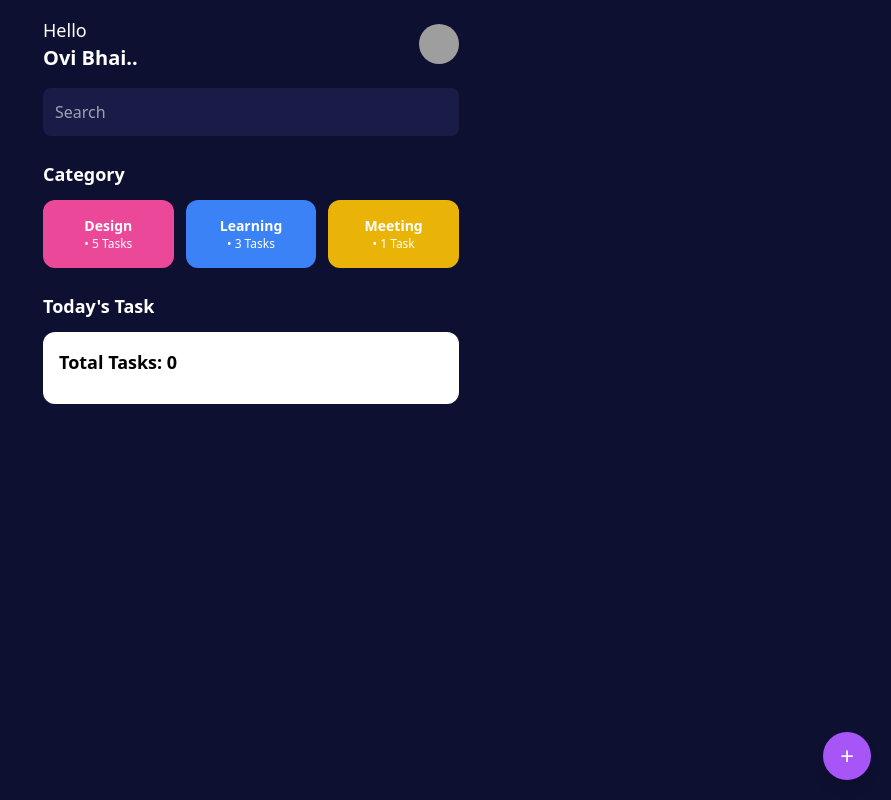
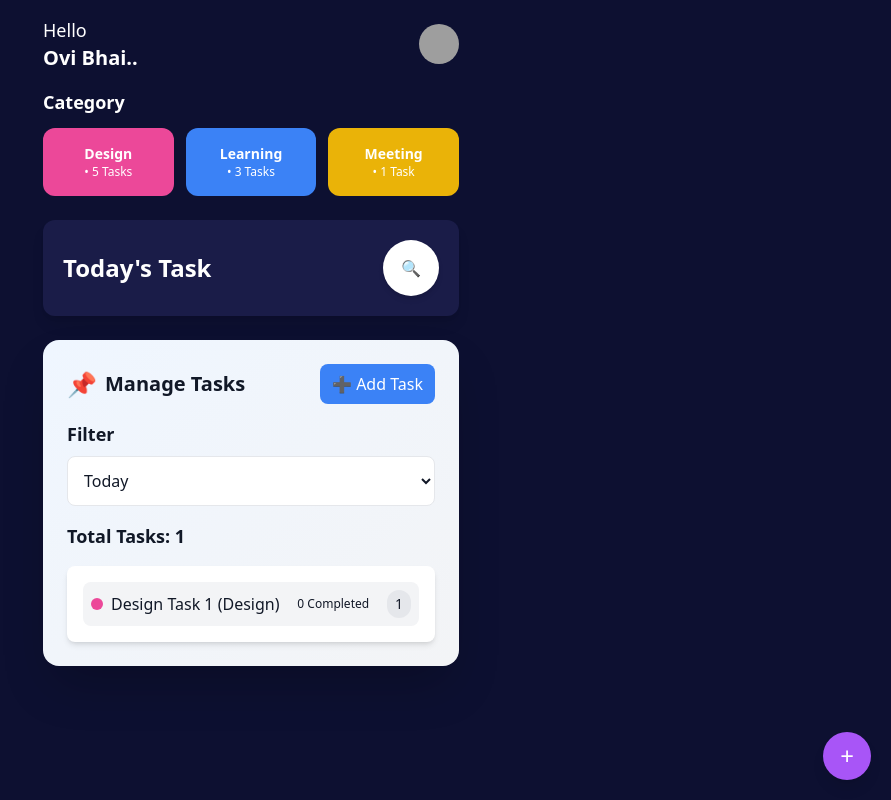
Before and after one commit to devovi2024/DOM-manipulation, a plain HTML site: page todo/index.html in a window 1280 px wide. Shown: the whole page, without its empty margins (389-1280 px from the left). Drawn offline with nearby package versions, Linux system fonts and the light colour scheme; grey boxes are pictures that could not be loaded.

Commit message:
finised todo app

```diff
--- a/todo/index.html
+++ b/todo/index.html
@@ -20,11 +20,6 @@
             </div>
         </div>
 
-        <!-- Search Bar -->
-        <div class="relative mb-6">
-            <input type="text" id="search" placeholder="Search" class="w-full p-3 rounded-lg bg-[#1A1C48] text-white focus:outline-none">
-        </div>
-
         <!-- Category Section -->
         <div>
             <h2 class="text-lg font-semibold mb-3">Category</h2>
@@ -32,11 +27,51 @@
         </div>
 
         <!-- Task Section -->
-        <div>
-            <h2 class="text-lg font-semibold mb-3">Today's Task</h2>
-            <div class="bg-white text-black p-4 rounded-xl">
-                <p id="totalTasks" class="text-lg font-semibold mb-3">Total Tasks: 0</p>
-                <div id="taskList" class="space-y-4"></div>
+        <div class="space-y-6">
+            <!-- Header Section -->
+            <div class="flex items-center justify-between bg-[#1A1C48] p-5 rounded-xl shadow-lg">
+                <h2 class="text-2xl font-bold text-white">Today's Task</h2>
+                <input
+                    type="text"
+                    id="search"
+                    placeholder="🔍"
+                    class="w-14 h-14 text-center rounded-full bg-white text-black placeholder-gray-500
+                    focus:outline-none focus:ring-2 focus:ring-blue-500 shadow-md"
+                >
+            </div>
+
+            <!-- Task Container -->
+            <div class="bg-gradient-to-br from-blue-50 to-gray-100 text-gray-900 p-6 rounded-2xl shadow-2xl max-w-md mx-auto">
+                <!-- Header Section -->
+                <div class="flex items-center justify-between mb-4">
+                    <div class="text-xl font-bold flex items-center space-x-2">
+                        <span class="text-blue-500 text-2xl">📌</span>
+                        <span>Manage Tasks</span>
+                    </div>
+                    <button onclick="addTask()" class="bg-blue-500 text-white px-3 py-2 rounded-lg hover:bg-blue-600 transition">
+                        ➕ Add Task
+                    </button>
+                </div>
+
+                <!-- Filter Dropdown -->
+                <div class="mb-4">
+                    <label for="filterDropdown" class="text-lg font-semibold">Filter</label>
+                    <select id="filterDropdown" onchange="filterTasks()" class="mt-2 w-full p-3 border rounded-lg bg-white focus:ring-2 focus:ring-blue-400">
+                        <option value="today">Today</option>
+                        <option value="yesterday">Yesterday</option>
+                        <option value="last_week">Last Week</option>
+                        <option value="last_month">Last Month</option>
+                        <option value="last_year">Last Year</option>
+                    </select>
+                </div>
+
+                <!-- Task Count -->
+                <p id="totalTasks" class="text-lg font-semibold mb-4">Total Tasks: 0</p>
+
+                <!-- Task List -->
+                <div id="taskList" class="space-y-4 bg-white p-4 rounded-lg shadow-md">
+                    <p class="text-gray-500 text-center">No tasks yet. Add one! 📋</p>
+                </div>
             </div>
         </div>
 
@@ -48,5 +83,6 @@
 
     <!-- JavaScript File -->
     <script src="src/index.js"></script>
+    <script src="src/filter.js"></script>
 </body>
 </html>
--- /dev/null
+++ b/todo/src/filter.js
@@ -0,0 +1,50 @@
+// 1. Filter Tasks Based on Time Range
+function filterTasks() {
+    const filterValue = document.getElementById("filterDropdown").value;
+    const now = new Date();
+    let filteredTasks = [];
+
+    filteredTasks = tasks.filter(task => {
+        const taskDate = new Date(task.date);
+
+        switch (filterValue) {
+            case "today":
+                return isSameDay(taskDate, now);
+            case "yesterday":
+                const yesterday = new Date(now);
+                yesterday.setDate(now.getDate() - 1);
+                return isSameDay(taskDate, yesterday);
+            case "last_week":
+                return isWithinLastDays(taskDate, 7);
+            case "last_month":
+                return isWithinLastDays(taskDate, 30);
+            case "last_year":
+                return isWithinLastDays(taskDate, 365);
+            default:
+                return true;
+        }
+    });
+
+    renderFilteredTasks(filteredTasks);
+}
+
+// 2. Helper Functions
+function isSameDay(date1, date2) {
+    return date1.getFullYear() === date2.getFullYear() &&
+           date1.getMonth() === date2.getMonth() &&
+           date1.getDate() === date2.getDate();
+}
+
+function isWithinLastDays(date, days) {
+    const now = new Date();
+    const pastDate = new Date();
+    pastDate.setDate(now.getDate() - days);
+    return date >= pastDate && date <= now;
+}
+
+// 3. Event Listener
+const filterDropdown = document.getElementById("filterDropdown");
+filterDropdown.addEventListener("change", filterTasks);
+
+// Initial Filtering
+filterTasks();
--- a/todo/src/index.js
+++ b/todo/src/index.js
@@ -6,7 +6,11 @@ const defaultCategories = [
 ];
 
 let categories = [...defaultCategories];
-let tasks = [];
+let tasks = [
+    { name: "Design Task 1", category: "Design", completed: 0, total: 1, color: "bg-pink-500", date: new Date().toISOString() },
+    { name: "Learning Task 1", category: "Learning", completed: 0, total: 1, color: "bg-blue-500", date: new Date(new Date().setDate(new Date().getDate() - 1)).toISOString() },
+    { name: "Meeting Task 1", category: "Meeting", completed: 0, total: 1, color: "bg-yellow-500", date: new Date(new Date().setDate(new Date().getDate() - 7)).toISOString() }
+];
 let selectedCategory = null;
 
 // 2. DOM Elements
@@ -58,6 +62,7 @@ function renderTasks() {
         `;
         taskContainer.appendChild(div);
     });
+    document.getElementById("totalTasks").textContent = `Total Tasks: ${tasks.length}`;
 }
 
 // 5. Category Selection
@@ -80,7 +85,8 @@ function addTask() {
             category: selectedCategory.name,
             completed: 0,
             total: 1,
-            color: selectedCategory.color
+            color: selectedCategory.color,
+            date: new Date().toISOString() // Add date property
         };
         tasks.push(newTask);
 
@@ -108,6 +114,9 @@ function searchTasks() {
 
 function renderFilteredTasks(filteredTasks) {
     taskContainer.innerHTML = "";
+    if (filteredTasks.length === 0) {
+        taskContainer.innerHTML = `<p class="text-gray-500 text-center">No tasks found. 📋</p>`;
+    } else {
         filteredTasks.forEach(task => {
             const div = document.createElement("div");
             div.className = "flex justify-between items-center p-2 bg-gray-100 rounded-lg";
@@ -122,6 +131,8 @@ function renderFilteredTasks(filteredTasks) {
             taskContainer.appendChild(div);
         });
     }
+    document.getElementById("totalTasks").textContent = `Total Tasks: ${filteredTasks.length}`;
+}
 
 // 8. Event Listeners
 addTaskButton.addEventListener("click", addTask);
```
Lines whose indentation alone changed are shown as unchanged.
